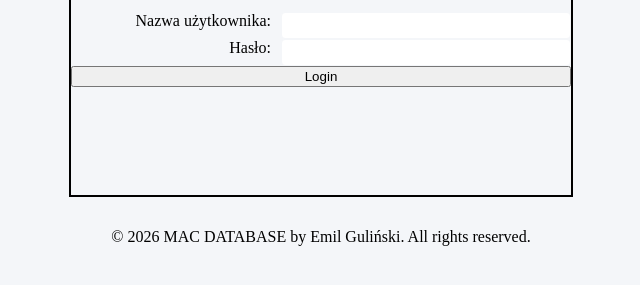
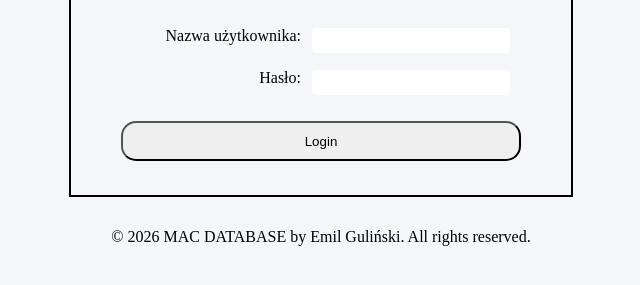
Before and after one commit to Emka98/MAC-BASE, a plain HTML site: page frontend/login.html in a window 1280 px wide. Shown: the part 315-600 px from the top of the page, without its empty margins (319-959 px from the left). Drawn offline with Linux system fonts and the light colour scheme.

Commit message:
add fontend login page

```diff
--- a/frontend/css/loginstyle.css
+++ b/frontend/css/loginstyle.css
@@ -31,6 +31,7 @@ body {
 .login {
   display: flex;
   flex-direction: column;
+  text-align: center;
   gap: 15px;
 
   h2 {
@@ -43,6 +44,8 @@ body {
     display: flex;
     flex-direction: row;
     gap: 10px;
+    margin: 15px 60px 15px 30px;
+
     label {
       height: 20px;
       width: 200px;
@@ -56,7 +59,10 @@ body {
     }
   }
   button {
-    width: 100%;
+    margin-top: 10px;
+    height: 40px;
+    width: 400px;
+    border-radius: 15px;
   }
 }
 
```
